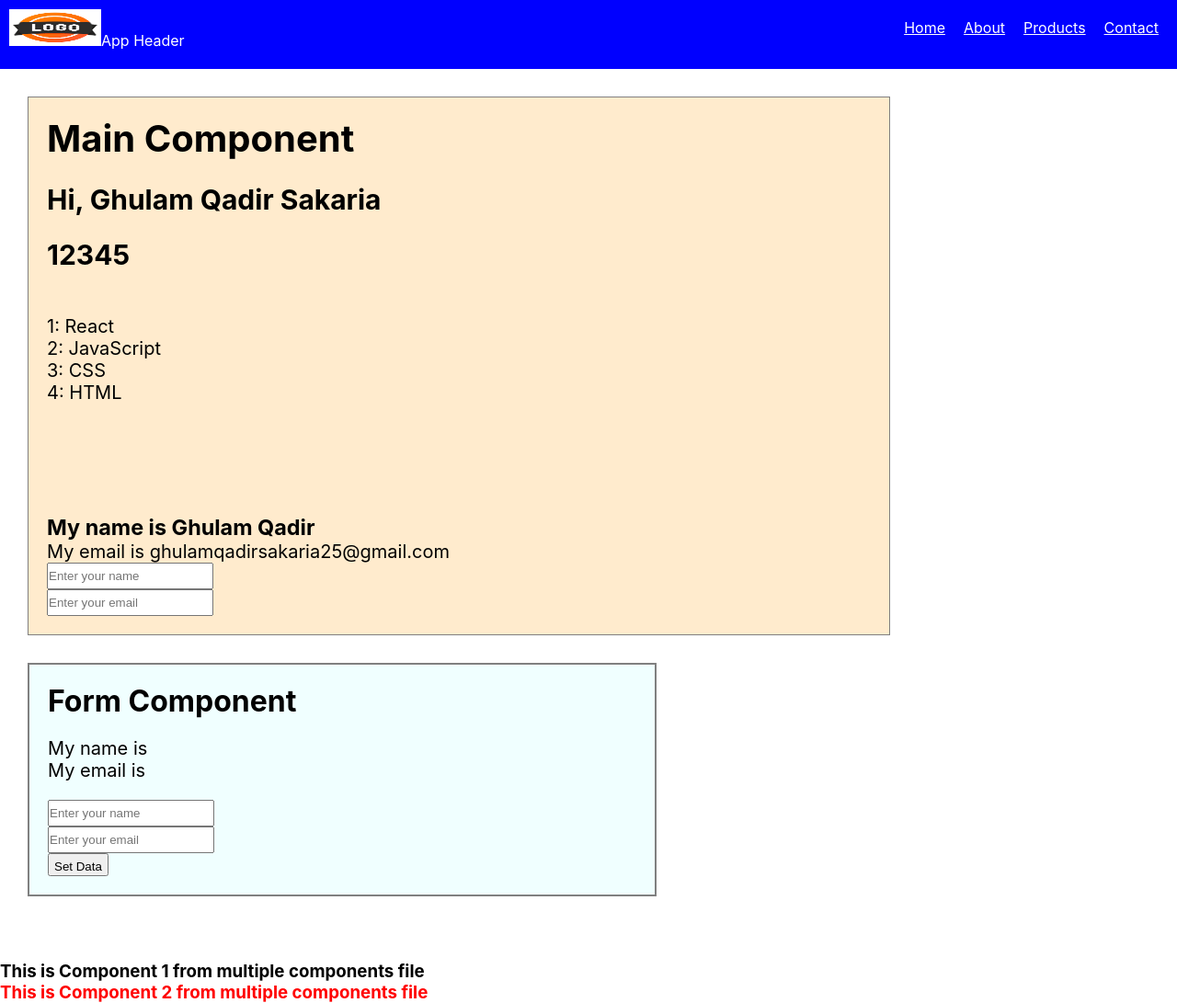
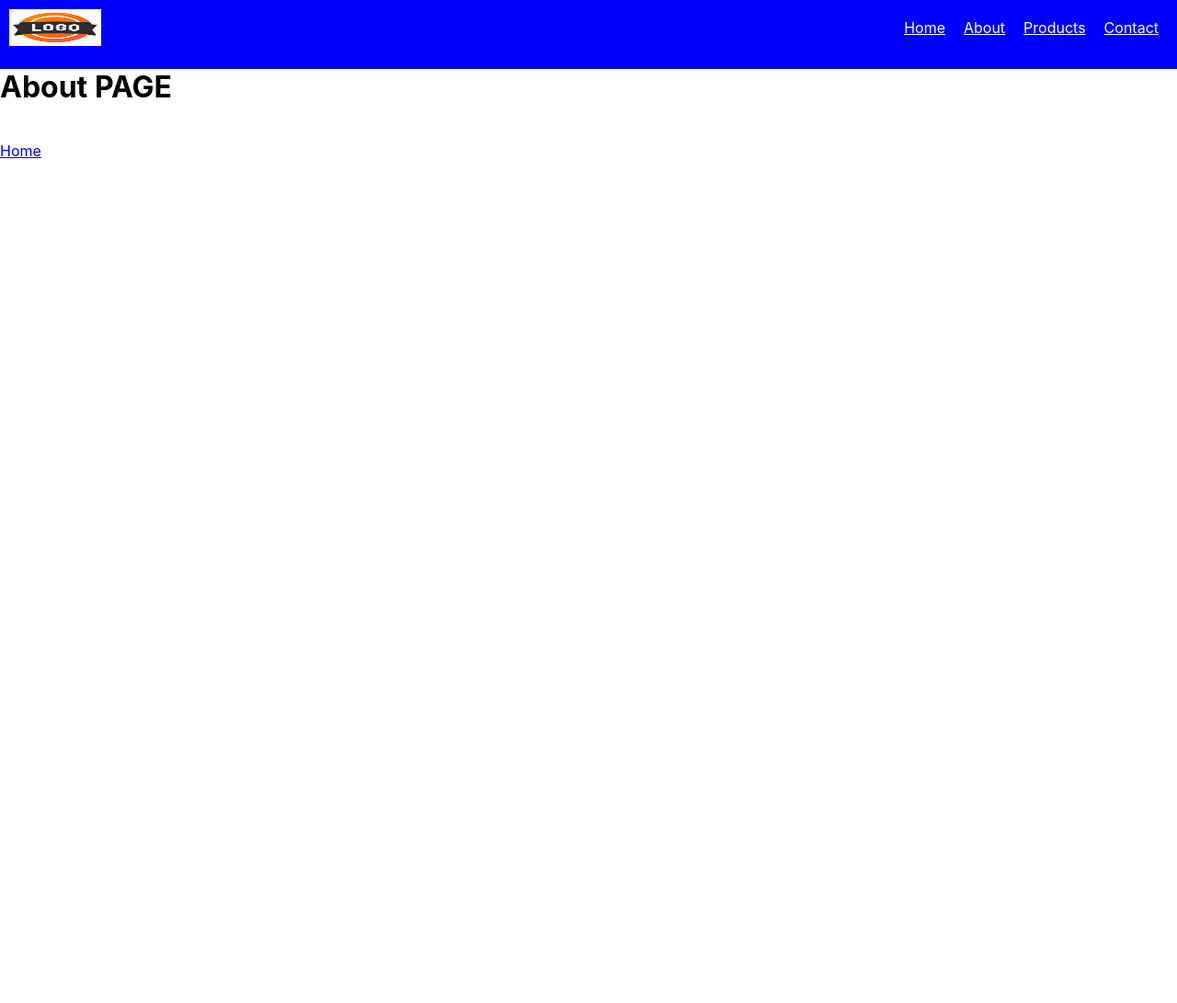
Before and after one commit to GhulamQadir/React-practise, a React (Create React App) app: page /about in a window 1280 px wide. Shown: the whole page at 92% size. After the commit the page ends 800 px from the top, so only its background shows below. Built offline with nearby package versions, Linux system fonts and the light colour scheme.

Commit message:
routing and links practise

```diff
--- a/package.json
+++ b/package.json
@@ -8,6 +8,7 @@
     "@testing-library/user-event": "^13.5.0",
     "react": "^18.2.0",
     "react-dom": "^18.2.0",
+    "react-router-dom": "^6.3.0",
     "react-scripts": "5.0.1",
     "web-vitals": "^2.1.4"
   },
--- a/src/App.js
+++ b/src/App.js
@@ -3,29 +3,47 @@ import Header from './Components/Navbar/navbar';
 import MainComponent from './Components/MainComponent/main-component';
 import { Comp1, Comp2 } from './Components/multiple_components/multiple-components'
 import Form from './Components/form/form';
+import AppRouter from './Config/Router';
 
-class App extends Component {
-  render() {
-    return (
-      <div>
+// class App extends Component {
+//   render() {
+//     return (
+//       <div>
 
-        {/* Rendering Header from external file */}
+//         {/* Rendering Header from external file */}
 
-        <Header page="App Header" />
+//         <Header page="App Header" />
 
-        {/* Rendering Main-Component from external file */}
-        <MainComponent />
-        <Form />
+//         {/* Rendering Main-Component from external file */}
+//         <MainComponent />
+//         <Form />
 
-        <br />
-        <br />
+//         <br />
+//         <br />
 
-        {/* Made multiple components in one file */}
-        <Comp1 number="1" />
-        <Comp2 number="2" />
-      </div>
-    )
-  }
+//         {/* Made multiple components in one file */}
+//         <Comp1 number="1" />
+//         <Comp2 number="2" />
+//       </div>
+//     )
+//   }
+// }
+
+// export default App;
+
+
+
+
+
+
+///////////               ROUTING PRACTISE                /////////
+function App() {
+  return (
+    <div>
+      <Header />
+      <AppRouter />
+    </div>
+  )
 }
 
 export default App;
--- /dev/null
+++ b/src/Config/Router.js
@@ -0,0 +1,21 @@
+import React, { Component } from "react";
+import { BrowserRouter as Router, Routes, Route } from "react-router-dom";
+import Home from '../Containers/Home/Home'
+import About from '../Containers/About/About'
+
+
+
+class AppRouter extends Component {
+    render() {
+        return (
+            <Router>
+                <Routes>
+                    <Route exact path='/' element={<Home />} />
+                    <Route exact path='/about' element={<About />} />
+                </Routes>
+            </Router>
+        )
+    }
+}
+
+export default AppRouter;
--- /dev/null
+++ b/src/Containers/About/About.js
@@ -0,0 +1,20 @@
+import React, { Component } from "react";
+import { Link } from "react-router-dom";
+
+
+
+class About extends Component {
+    render() {
+
+        return (
+            <div>
+                <h1>About PAGE</h1>
+                <br />
+                <br />
+                <Link to="/">Home</Link>
+            </div>
+        )
+    }
+}
+
+export default About;
--- /dev/null
+++ b/src/Containers/Home/Home.js
@@ -0,0 +1,20 @@
+import React, { Component } from "react";
+import { Link } from "react-router-dom";
+
+
+
+class Home extends Component {
+    render() {
+
+        return (
+            <div>
+                <h1>Home PAGE</h1>
+                <br />
+                <br />
+                <Link to="/about">About</Link>
+            </div>
+        )
+    }
+}
+
+export default Home;
```
Also changed, not shown: 1 other file (tests, documents, lock files or other folders).
